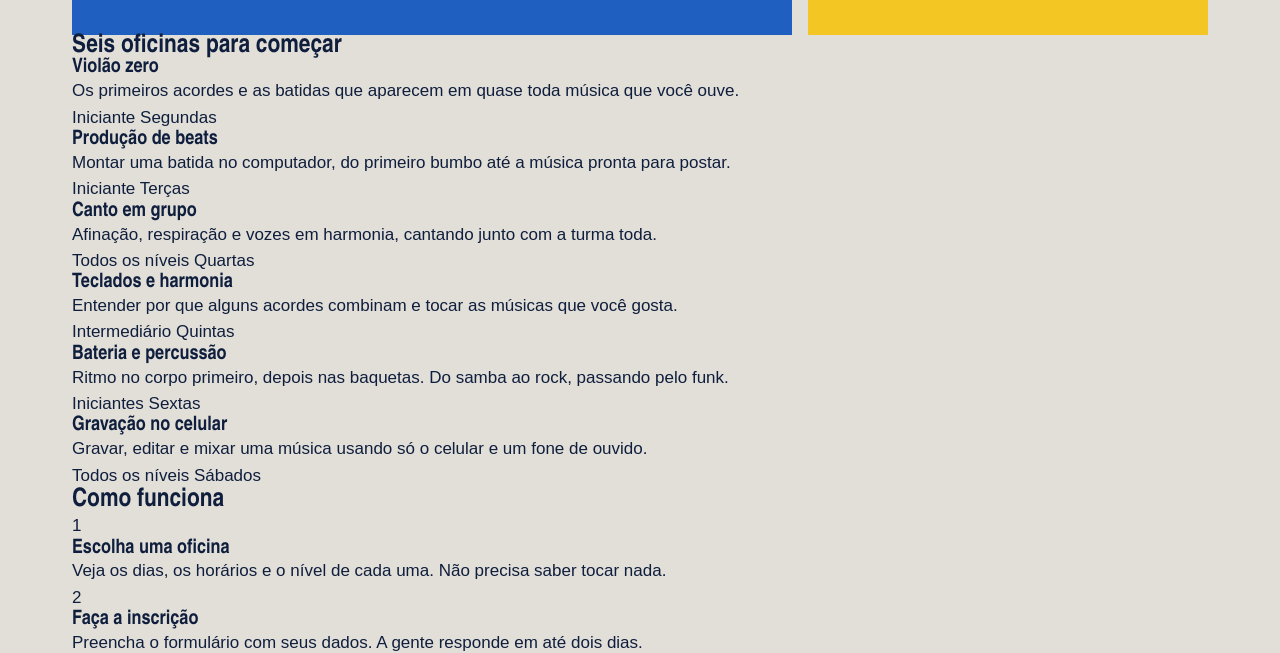
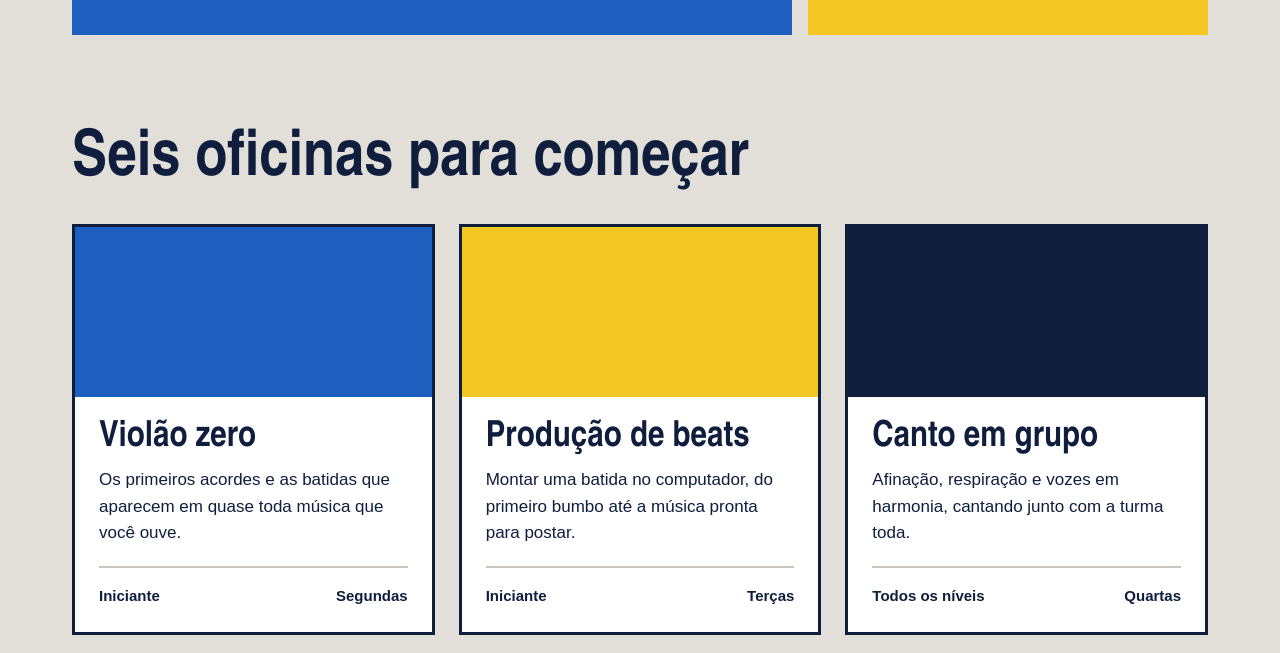
Before and after one commit to pedrogentil699/laje_sonora, a plain HTML site: page index.html in a window 1280 px wide. Shown: the part 671-1324 px from the top of the page. Drawn offline with Linux system fonts and the light colour scheme; a web font is replaced by a local one.

Commit message:
Cards das oficinas

```diff
--- a/index.css
+++ b/index.css
@@ -131,3 +131,63 @@ h1, h2, h3{
 .cartaz-lateral {
     align-items: flex-start;
 }
+
+.secao {
+    margin-top: 96px;
+}
+
+.titulo-secao {
+    font-size: 64px;
+    margin-bottom: 32px;
+}
+
+.cards {
+    display: flex;
+    flex-wrap: wrap;
+    gap: 24px;
+}
+
+.card {
+    background: var(--branco);
+    border: 3px solid var(--tinta);
+    flex: 1 1 340px;
+}
+
+.card .foto {
+    height: 170px;
+}
+
+.foto {
+    background: var(--concreto-escuro);
+}
+
+.foto-azul {
+    background: var(--caixa-dagua);
+}
+
+.foto-amarela {
+    background: var(--fita);
+}
+
+.foto-tinta {
+    background: var(--tinta);
+}
+
+.card-texto {
+    padding: 24px;
+}
+
+.card h3 {
+    font-size: 36px;
+    margin-bottom: 12px;
+}
+
+.card-info {
+    margin-top: 20px;
+    padding-top: 16px;
+    border-top: 2px solid var(--concreto-escuro);
+    font-weight: 600;
+    font-size: 15px;
+    display: flex;
+    justify-content: space-between;
+}
--- a/index.html
+++ b/index.html
@@ -33,7 +33,7 @@
         </section>
 
         <section class="conteudo secao">
-            <h2>Seis oficinas para começar</h2>
+            <h2 class="titulo-secao">Seis oficinas para começar</h2>
 
             <div class="cards">
                 <article class="card">
```
